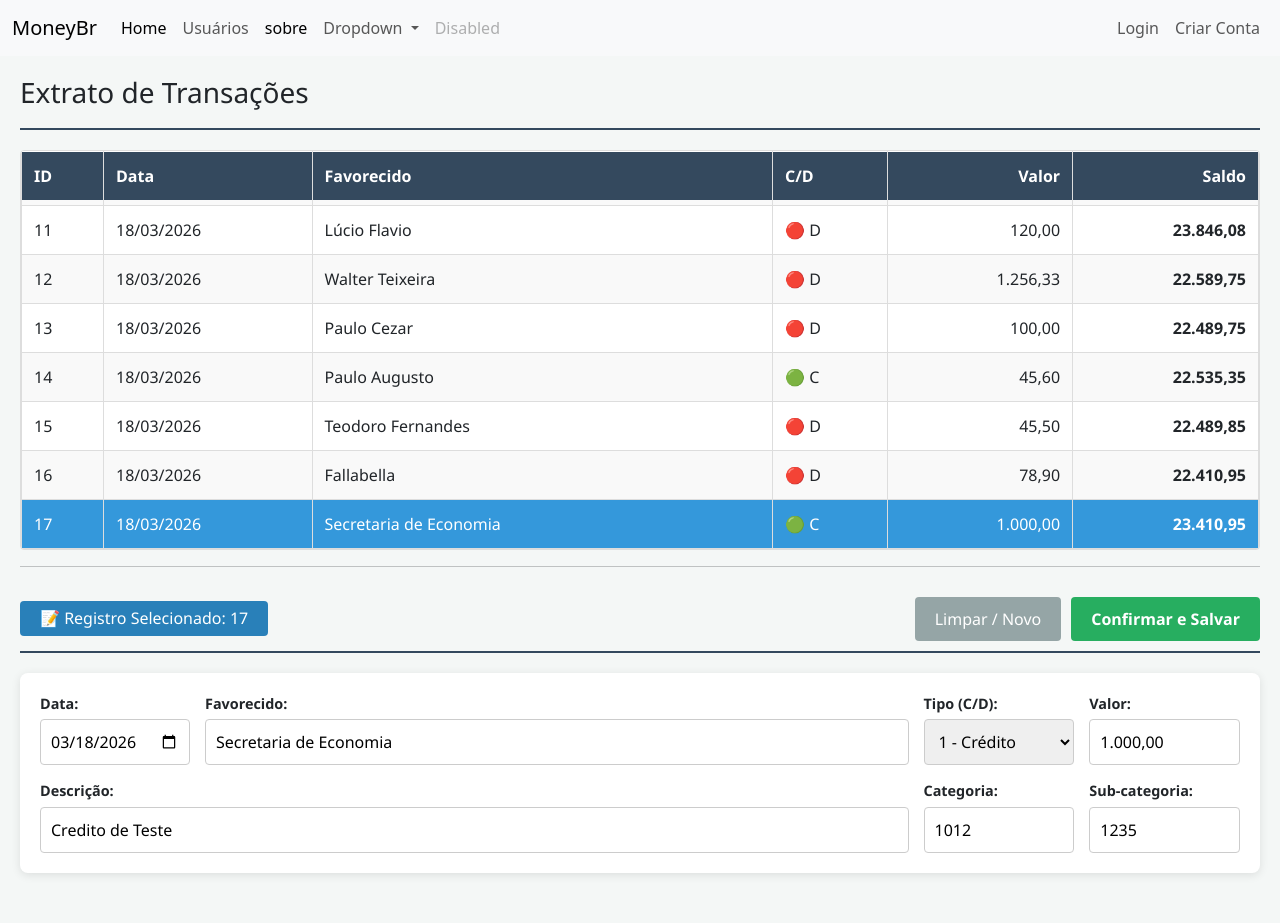
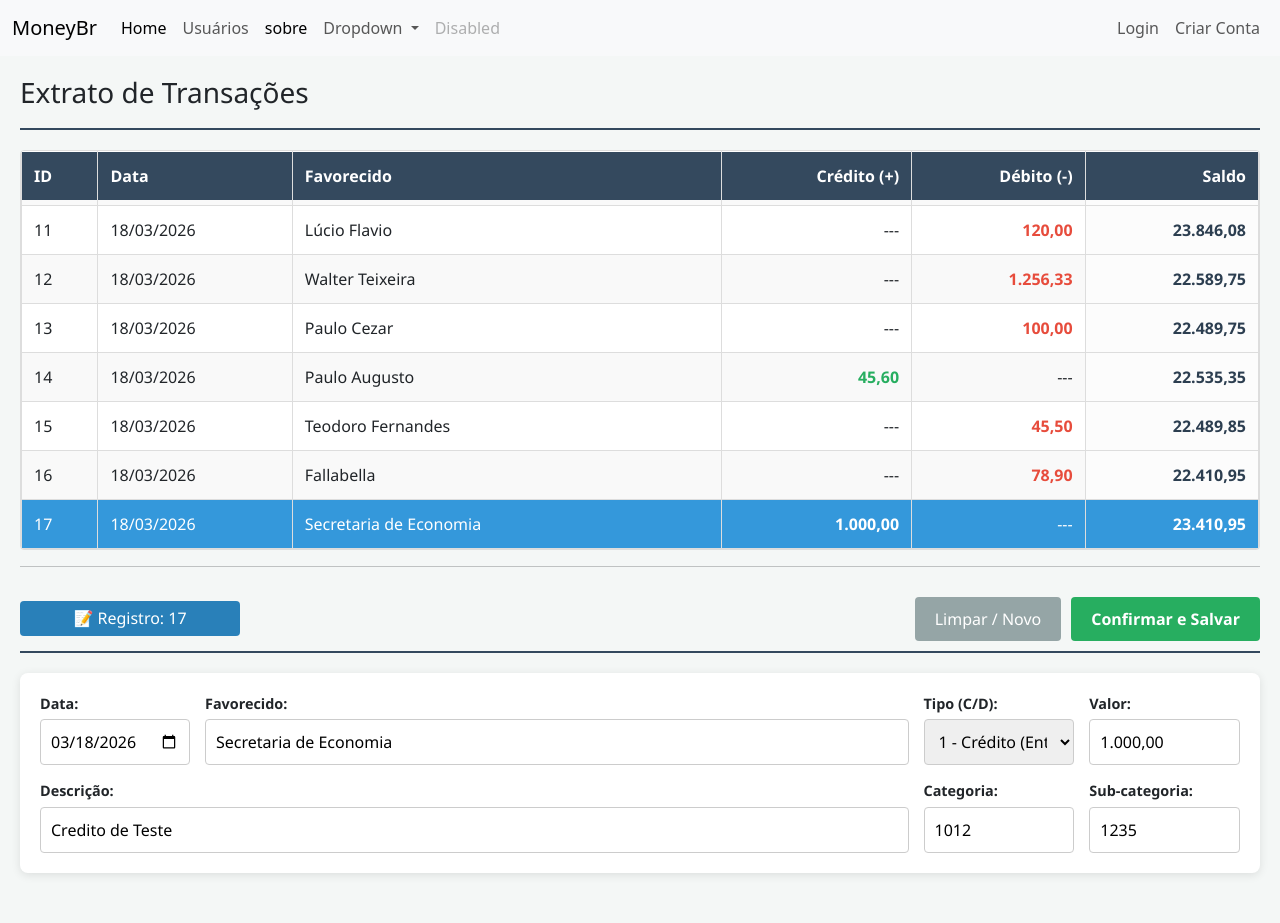
Before and after one commit to Lourenco-tx/MoneyBR, a Flask app: page / in a window 1280 px wide. Run offline with Flask 3, Linux system fonts and the light colour scheme; data comes from the database, SQL or seed files in the repository; both versions use the stored data as it was after the commit.

Commit message:
colunas Credito e Debito
Alteração da coluna Tipo (C/D) para Credito (Valores de Entrada) e Valor para Débito (Valores de Saída)

```diff
--- a/templates/homepage.html
+++ b/templates/homepage.html
@@ -1,3 +1,4 @@
+
 {% extends 'base.html' %}
 
 {% block body %}
@@ -33,24 +34,43 @@
     .btn-novo { background: #95a5a6; color: white; padding: 10px 20px; border: none; border-radius: 4px; cursor: pointer; }
     label { font-weight: bold; display: block; margin-bottom: 5px; font-size: 0.9em; }
 
+    /* Estilos da Tabela */
     .tabela-wrapper { max-height: 400px; overflow-y: auto; border: 1px solid #ddd; border-radius: 4px; }
     table { width: 100%; border-collapse: collapse; background: white; }
-    th, td { padding: 12px; border: 1px solid #ddd; text-align: left; }
+    th, td { padding: 12px; border: 1px solid #ddd; text-align: left; transition: all 0.1s; }
     th { background-color: #34495e; color: white; position: sticky; top: 0; z-index: 5; }
 
     tbody tr:nth-child(even) { background-color: #f9f9f9; }
-    tbody tr:hover { background-color: #d1ecf1 !important; cursor: pointer; }
 
-    .selecionada { background-color: #3498db !important; color: white !important; }
+    /* Cores das Colunas em estado Normal */
+    .txt-credito { color: #27ae60; font-weight: bold; }
+    .txt-debito { color: #e74c3c; font-weight: bold; }
+    .col-saldo { font-weight: bold; text-align: right; background-color: #fcfcfc; color: #2c3e50; }
+    .alinhar-direita { text-align: right; }
 
+    /* 1. Efeito HOVER (Passar o mouse) - Azul Claro */
+    tbody tr:hover td,
+    tbody tr:hover td span,
+    tbody tr:hover .col-saldo {
+        background-color: #d1ecf1 !important;
+        color: #0c5460 !important;
+        cursor: pointer;
+    }
+
+    /* 2. Efeito SELECIONADA (Foco/Click) - Azul Escuro */
+    .selecionada td,
+    .selecionada td span,
+    .selecionada .col-saldo {
+        background-color: #3498db !important;
+        color: white !important;
+    }
+
+    /* Animação Flash ao Salvar */
     .flash-foco { animation: flash-verde 2s ease-out; }
     @keyframes flash-verde {
         0% { background-color: #2ecc71; color: white; }
         100% { background-color: transparent; }
     }
-
-    .alinhar-direita { text-align: right; }
-    .col-saldo { font-weight: bold; text-align: right; }
 </style>
 
 <div class="moneybr-container">
@@ -65,8 +85,8 @@
                     <th>ID</th>
                     <th>Data</th>
                     <th>Favorecido</th>
-                    <th>C/D</th>
-                    <th class="alinhar-direita">Valor</th>
+                    <th class="alinhar-direita">Crédito (+)</th>
+                    <th class="alinhar-direita">Débito (-)</th>
                     <th class="alinhar-direita">Saldo</th>
                 </tr>
             </thead>
@@ -91,8 +111,8 @@
         <div>
             <label>Tipo (C/D):</label>
             <select id="campoTipo">
-                <option value="0">0 - Débito</option>
-                <option value="1">1 - Crédito</option>
+                <option value="0">0 - Débito (Saída)</option>
+                <option value="1">1 - Crédito (Entrada)</option>
             </select>
         </div>
         <div><label>Valor:</label><input type="text" id="campoValor" placeholder="0,00" oninput="mascaraMoeda(this)"></div>
@@ -117,29 +137,34 @@
             let saldoAcumulado = 10000.00;
 
             dadosCache.forEach((item) => {
-                const valor = parseFloat(item.valor) || 0;
-                item.tipo_cd == 1 ? saldoAcumulado += valor : saldoAcumulado -= valor;
+                const valorNumerico = parseFloat(item.valor) || 0;
+                let colCredito = "---";
+                let colDebito = "---";
+
+                if (parseInt(item.tipo_cd) === 1) {
+                    saldoAcumulado += valorNumerico;
+                    colCredito = `<span class="txt-credito">${formatarMoeda(valorNumerico)}</span>`;
+                } else {
+                    saldoAcumulado -= valorNumerico;
+                    colDebito = `<span class="txt-debito">${formatarMoeda(valorNumerico)}</span>`;
+                }
 
                 const tr = document.createElement('tr');
                 tr.id = `linha-${item.id}`;
-                tr.onclick = () => preencherFormulario(item.id); // Clique manual
+                tr.onclick = () => preencherFormulario(item.id);
 
                 tr.innerHTML = `
                     <td>${item.id}</td>
                     <td>${formatarData(item.data)}</td>
                     <td>${item.favorecido || ''}</td>
-                    <td>${item.tipo_cd == 1 ? "🟢 C" : "🔴 D"}</td>
-                    <td class="alinhar-direita">${formatarMoeda(valor)}</td>
+                    <td class="alinhar-direita">${colCredito}</td>
+                    <td class="alinhar-direita">${colDebito}</td>
                     <td class="col-saldo">${formatarMoeda(saldoAcumulado)}</td>
                 `;
                 corpo.appendChild(tr);
             });
 
-            // Lógica de Foco Automático e Preenchimento após Salvar
-            let idParaFocar = idFocoManual;
-            if (!idParaFocar && dadosCache.length > 0) {
-                idParaFocar = dadosCache[dadosCache.length - 1].id;
-            }
+            let idParaFocar = idFocoManual || (dadosCache.length > 0 ? dadosCache[dadosCache.length - 1].id : null);
 
             if (idParaFocar) {
                 setTimeout(() => {
@@ -147,30 +172,24 @@
                     if (linhaFoco) {
                         linhaFoco.scrollIntoView({ behavior: 'smooth', block: 'center' });
                         linhaFoco.classList.add('flash-foco');
-                        // Esta linha é o segredo: ela preenche o formulário com os dados recém-salvos
                         preencherFormulario(idParaFocar, false);
                     }
                 }, 300);
             }
-        } catch (e) { console.error("Erro ao carregar dados:", e); }
+        } catch (e) { console.error("Erro MoneyBr:", e); }
     }
 
-    // Função que transporta os dados da tabela para o formulário
     function preencherFormulario(id, rolarParaForm = true) {
         const reg = dadosCache.find(d => d.id == id);
         if (!reg) return;
 
-        // Visual na tabela
         document.querySelectorAll('tr').forEach(l => l.classList.remove('selecionada'));
         const linha = document.getElementById(`linha-${id}`);
         if (linha) linha.classList.add('selecionada');
 
-        // Cabeçalho do formulário
-        const titulo = document.getElementById('tituloForm');
-        titulo.innerText = "📝 Registro Selecionado: " + reg.id;
-        titulo.style.backgroundColor = "#2980b9";
+        document.getElementById('tituloForm').innerText = "📝 Registro: " + reg.id;
+        document.getElementById('tituloForm').style.backgroundColor = "#2980b9";
 
-        // Preenchimento dos Inputs
         document.getElementById('campoID').value = reg.id;
         document.getElementById('campoData').value = reg.data;
         document.getElementById('campoFavorecido').value = reg.favorecido || '';
@@ -180,7 +199,6 @@
         document.getElementById('campoCategoria').value = reg.categoria_id || 0;
         document.getElementById('campoSubCategoria').value = reg.subcategoria_id || 0;
 
-        // Só faz scroll para o formulário se for clique manual (para não atrapalhar o foco visual na tabela ao salvar)
         if (rolarParaForm) {
             document.getElementById('containerForm').scrollIntoView({ behavior: 'smooth' });
         }
@@ -232,7 +250,6 @@
             if (res.ok) {
                 const resp = await res.json();
                 const idFoco = idExistente || resp.id;
-                // Note que NÃO limpamos o formulário aqui, deixamos o carregarDados cuidar disso ao focar
                 await carregarDados(idFoco);
             }
         } catch (e) { alert("Erro de conexão."); }
```
Also changed, not shown: moneybr.db.
